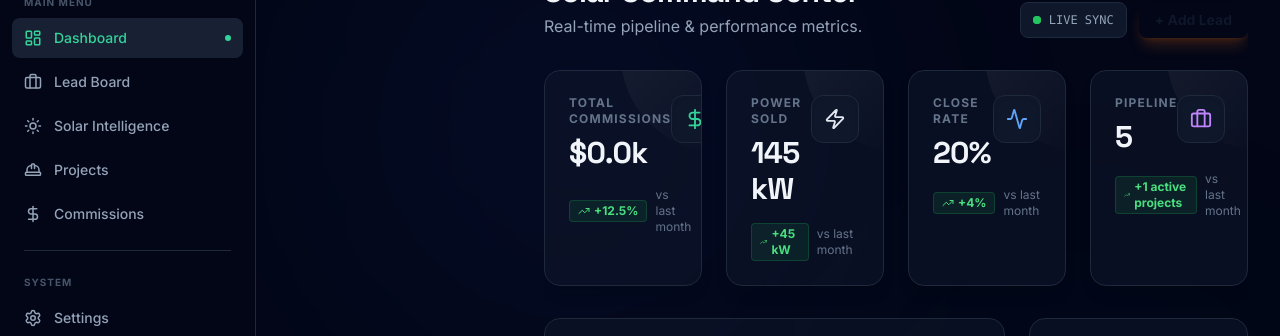
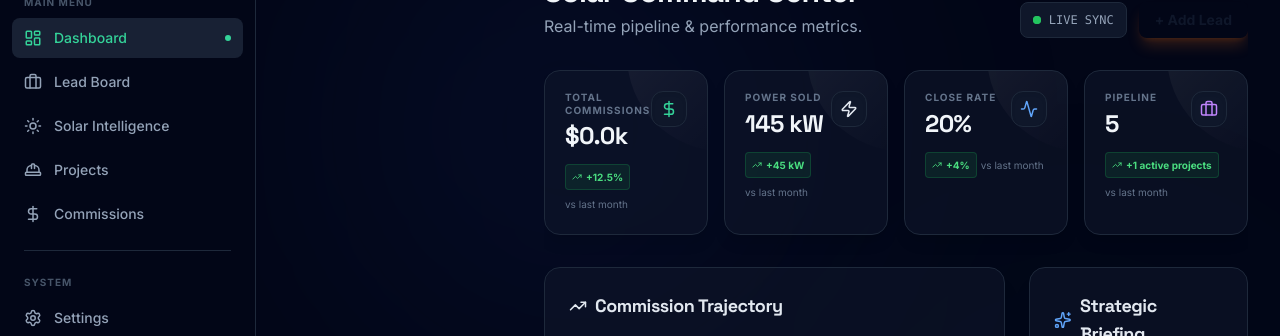
Before and after one commit to NowItsMonopoly1/primus-insights-roofing, a React (Vite) app: page / in a window 1280 px wide. Shown: the part 122-458 px from the top of the page. Built offline with nearby package versions, Linux system fonts and the light colour scheme; no server answers.

Commit message:
Fix stat card dimensions - consistent sizing and better grid

```diff
--- a/components/Dashboard.tsx
+++ b/components/Dashboard.tsx
@@ -12,22 +12,22 @@ const PROJECTS_KEY = "primus_projects";
 const COMMISSIONS_KEY = "primus_commissions";
 
 const StatCard: React.FC<{ title: string; value: string; subtext: string; icon: React.ElementType; color: string }> = ({ title, value, subtext, icon: Icon, color }) => (
-  <div className="glass-panel p-6 rounded-2xl shadow-lg border border-slate-800 hover:border-slate-700 transition-all group relative overflow-hidden">
+  <div className="glass-panel p-5 rounded-2xl shadow-lg border border-slate-800 hover:border-slate-700 transition-all group relative overflow-hidden min-h-[140px]">
     <div className="absolute top-0 right-0 w-24 h-24 bg-gradient-to-br from-white/5 to-transparent rounded-bl-full -mr-4 -mt-4 transition-transform group-hover:scale-110"></div>
     <div className="flex justify-between items-start relative z-10">
-      <div>
-        <p className="text-xs font-bold text-slate-500 uppercase tracking-widest">{title}</p>
-        <h3 className="text-3xl font-display font-bold text-slate-100 mt-2">{value}</h3>
+      <div className="flex-1 min-w-0">
+        <p className="text-[10px] font-bold text-slate-500 uppercase tracking-widest leading-tight">{title}</p>
+        <h3 className="text-2xl font-display font-bold text-slate-100 mt-1 whitespace-nowrap">{value}</h3>
       </div>
-      <div className={`p-3 rounded-xl bg-slate-900 border border-slate-800 shadow-inner group-hover:scale-110 transition-transform ${color}`}>
-        <Icon size={22} className="text-current" />
+      <div className={`p-2 rounded-xl bg-slate-900 border border-slate-800 shadow-inner group-hover:scale-110 transition-transform flex-shrink-0 ml-2 ${color}`}>
+        <Icon size={18} className="text-current" />
       </div>
     </div>
-    <div className="mt-4 flex items-center text-sm relative z-10">
-      <span className="text-green-400 font-bold flex items-center bg-green-500/10 px-2 py-0.5 rounded text-xs border border-green-500/20">
-        <TrendingUp size={12} className="mr-1" /> {subtext}
+    <div className="mt-3 flex items-center text-sm relative z-10 flex-wrap gap-1">
+      <span className="text-green-400 font-bold flex items-center bg-green-500/10 px-1.5 py-0.5 rounded text-[10px] border border-green-500/20 whitespace-nowrap">
+        <TrendingUp size={10} className="mr-1" /> {subtext}
       </span>
-      <span className="text-slate-500 ml-2 text-xs">vs last month</span>
+      <span className="text-slate-500 text-[10px] whitespace-nowrap">vs last month</span>
     </div>
   </div>
 );
@@ -81,7 +81,7 @@ const Dashboard: React.FC = () => {
         </div>
       </div>
 
-      <div className="grid grid-cols-2 lg:grid-cols-4 gap-6">
+      <div className="grid grid-cols-1 sm:grid-cols-2 xl:grid-cols-4 gap-4">
         <StatCard title="Total Commissions" value={`$${(totalCommission/1000).toFixed(1)}k`} subtext="+12.5%" icon={DollarSign} color="text-emerald-400" />
         <StatCard title="Power Sold" value="145 kW" subtext="+45 kW" icon={Zap} color="text-solar-orange" />
         <StatCard title="Close Rate" value={`${closeRate}%`} subtext="+4%" icon={Activity} color="text-blue-400" />
```
